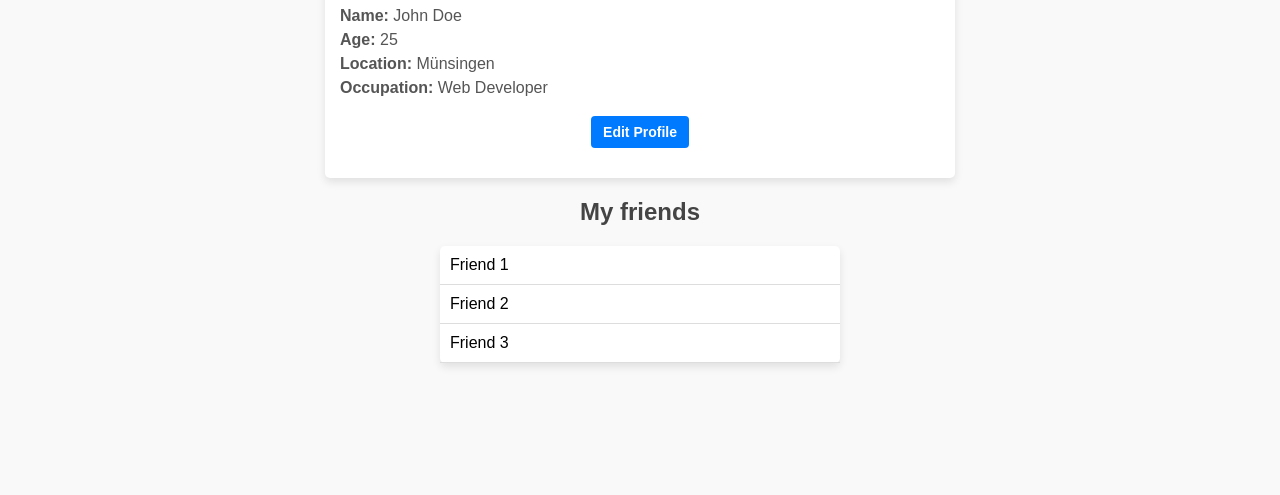
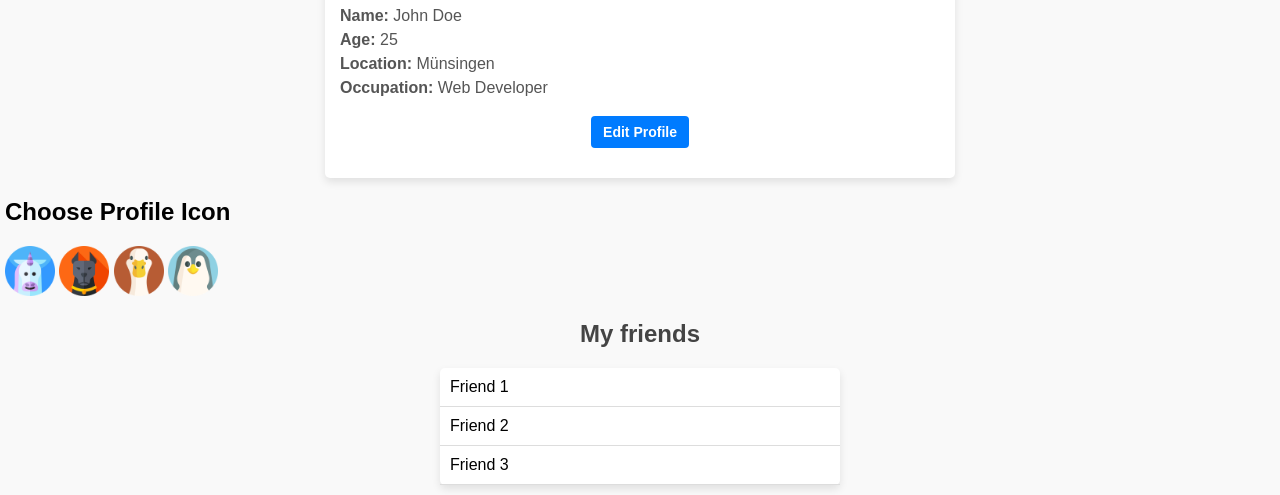
Before and after one commit to FaKiieZ/touch-grass, a plain HTML site: page src/profile.html in a window 1280 px wide. Shown: the part 322-817 px from the top of the page. Drawn offline with Linux system fonts and the light colour scheme.

Commit message:
Profile icons

```diff
--- a/src/profile.html
+++ b/src/profile.html
@@ -14,14 +14,25 @@
         <h1 class="header">Profil</h1>
 
         <div class="profil">
-            <img src="___.jpg" alt="Profil" />
+            <img id="profile-pic" src="assets/default.jpg" alt="Profil" />
+
             <p class="profile-paragraph">
                 <strong>Name:</strong> John Doe<br />
                 <strong>Age:</strong> 25<br />
                 <strong>Location:</strong> Münsingen<br />
                 <strong>Occupation:</strong> Web Developer<br />
             </p>
-                <a class="profile-edit-button" href="profile-detail.html">Edit Profile</a>
+            <a class="profile-edit-button" href="profile-detail.html">Edit Profile</a>
+        </div>
+
+        <div>
+            <h2>Choose Profile Icon</h2>
+            <div class="icon-selection">
+                <img class="icon" src="profile-icons/unicorn.png" alt="unicorn" onclick="selectIcon('profile-icons/unicorn.png')" />
+                <img class="icon" src="profile-icons/dog.png" alt="Dog" onclick="selectIcon('profile-icons/dog.png')" />
+                <img class="icon" src="profile-icons/duck.png" alt="duck" onclick="selectIcon('profile-icons/duck.png')" />
+                <img class="icon" src="profile-icons/penguin.png" alt="penguin" onclick="selectIcon('profile-icons/penguin.png')" />
+            </div>
         </div>
 
         <div>
@@ -33,5 +44,11 @@
                 <li class="profile-li">Friend 3</li>
             </ul>
         </div>
+
+        <script>
+            function selectIcon(iconSrc) {
+                document.getElementById('profile-pic').src = iconSrc;
+            }
+        </script>
     </body>
 </html>
--- a/src/style.css
+++ b/src/style.css
@@ -142,3 +142,9 @@ h2.header2 {
   .profile-edit-button:hover {
     background-color: #0056b3;
   }
+
+  .icon {
+    width: 50px;
+    height: 50px;
+    cursor: pointer;
+}
```
